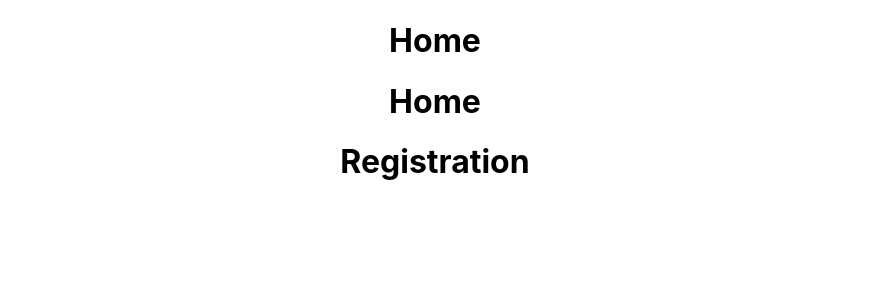
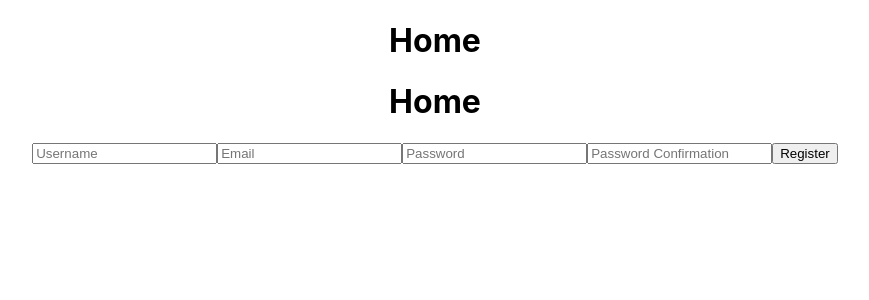
Before and after one commit to Georjane/redux_hotels_and_resorts, a React (Create React App) app: page / in a window 1280 px wide. Shown: the top 300 px of the page, without its empty margins (205-1074 px from the left). Built offline with nearby package versions, Linux system fonts and the light colour scheme.

Commit message:
Add react form for sign up

```diff
--- a/src/components/Home.js
+++ b/src/components/Home.js
@@ -4,13 +4,25 @@ import Registration from './auth/Registration';
 export default class Home extends Component {
   constructor(props) {
     super(props);
+    this.state = {
+      username: '',
+      // email: '',
+      // password: '',
+      // password_confirmation: '',
+      // registrationErrors: '',
+    };
+
+    // this.handleSubmit = this.handleSubmit.bind(this);
+    // this.handleChange = this.handleChange.bind(this);
   }
 
   render() {
+    const { username } = this.state;
     return (
       <div>
         <h1>Home</h1>
         <h1>Home</h1>
+        <h1>{username}</h1>
         <Registration />
       </div>
     );
--- a/src/components/auth/Registration.js
+++ b/src/components/auth/Registration.js
@@ -3,12 +3,42 @@ import React, { Component } from 'react';
 export default class Registration extends Component {
   constructor(props) {
     super(props);
+    this.state = {
+      username: '',
+      email: '',
+      password: '',
+      passwordConfirmation: '',
+      // registrationErrors: '',
+    };
+
+    this.handleSubmit = this.handleSubmit.bind(this);
+    this.handleChange = this.handleChange.bind(this);
+  }
+
+  handleChange(e) {
+    console.log('handle change', e);
+    console.log(this.state);
+  }
+
+  handleSubmit(e) {
+    console.log('form submitted');
+    console.log(this.state);
+    e.preventDefault();
   }
 
   render() {
+    const {
+      username, email, password, passwordConfirmation,
+    } = this.state;
     return (
       <div>
-        <h1>Registration</h1>
+        <form onSubmit={this.handleSubmit}>
+          <input type="text" name="username" placeholder="Username" value={username} onChange={this.handleChange} required />
+          <input type="email" name="email" placeholder="Email" value={email} onChange={this.handleChange} required />
+          <input type="password" name="password" placeholder="Password" value={password} onChange={this.handleChange} required />
+          <input type="password" name="passwordConfirmation" placeholder="Password Confirmation" value={passwordConfirmation} onChange={this.handleChange} required />
+          <button type="submit">Register</button>
+        </form>
       </div>
     );
   }
```
